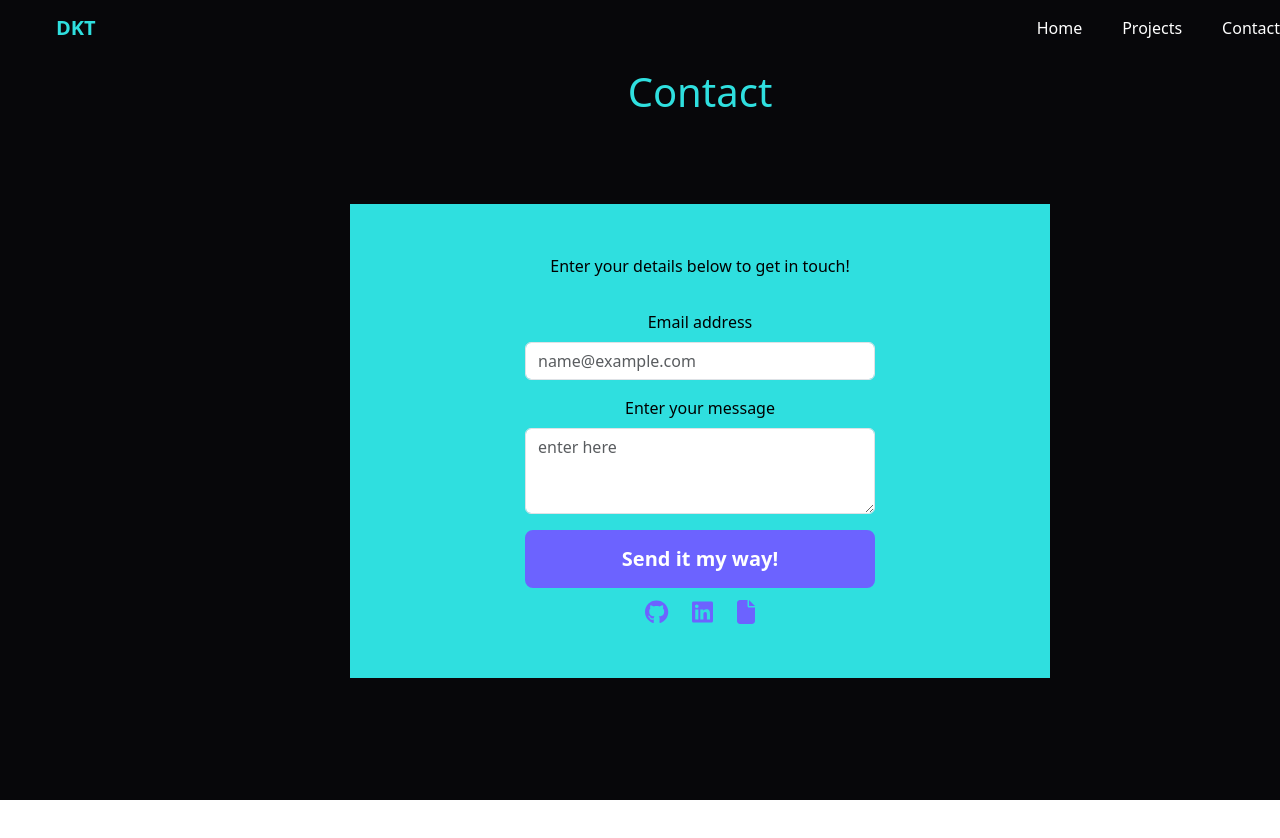
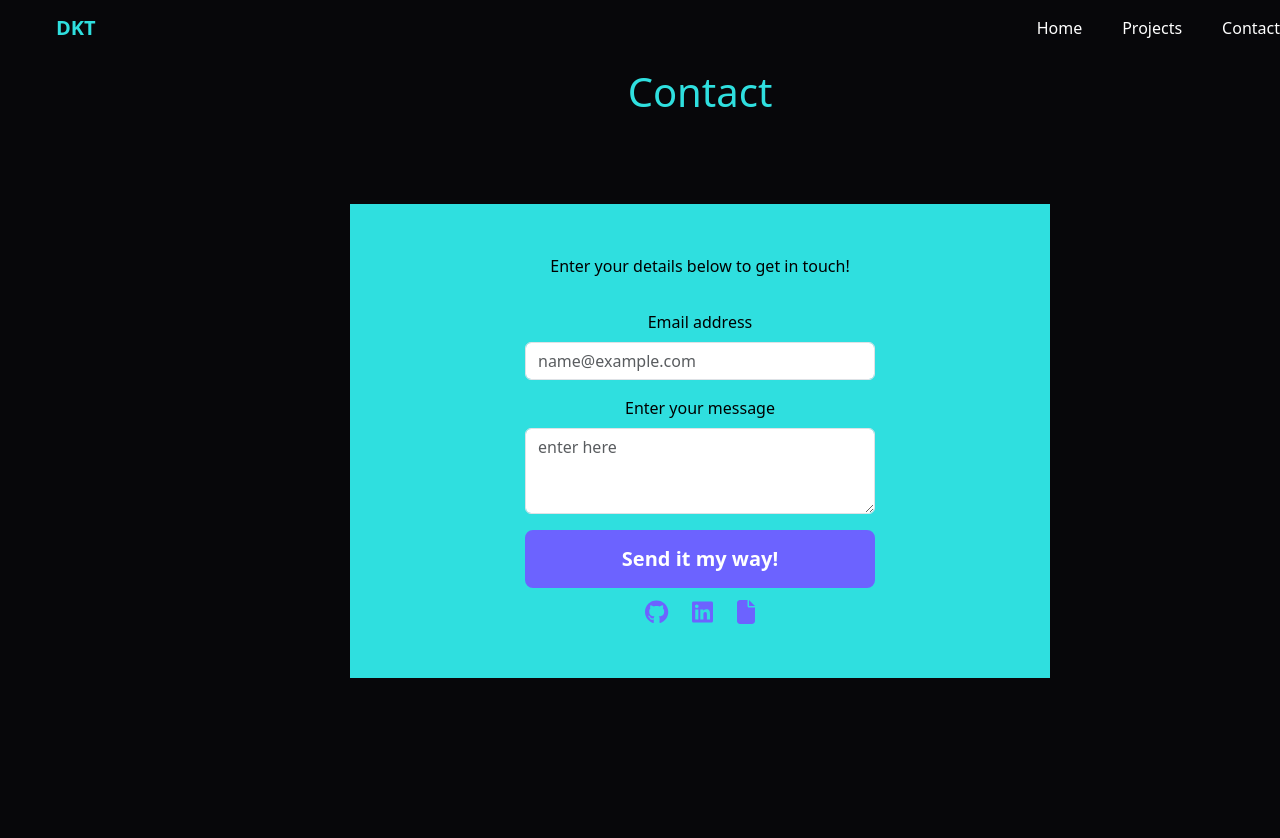
Before and after one commit to DKT15/dkt-react-portfolio, a React (Vite) app: page /contact in a window 1280 px wide. Shown: the top 838 px of the page. Before the commit the page ends 800 px from the top, so only its background shows below. Built offline with nearby package versions, Linux system fonts and the light colour scheme.

Commit message:
height vh

```diff
--- a/src/App.css
+++ b/src/App.css
@@ -1,25 +1,25 @@
 #root {
-  min-height: 100vh;
+  min-height: 200vh;
   background-color: #07070A;
 }
 
 @media only screen and (min-width: 1051px) and (max-width: 1750px) {
   #root {
-    min-height: 100vh !important;
+    min-height: 200vh !important;
     min-width: 175vh !important;
   }
 }
 
 @media only screen and (min-width: 769px) and (max-width: 1050px) {
   #root {
-    min-height: 100vh !important;
+    min-height: 200vh !important;
     min-width: 100vh !important;
   }
 }
 
 @media only screen and (min-width: 380px) and (max-width: 768px) {
   #root {
-    min-height: 100vh !important;
+    min-height: 200vh !important;
     min-width: 100vh !important;
   }
 }
```
